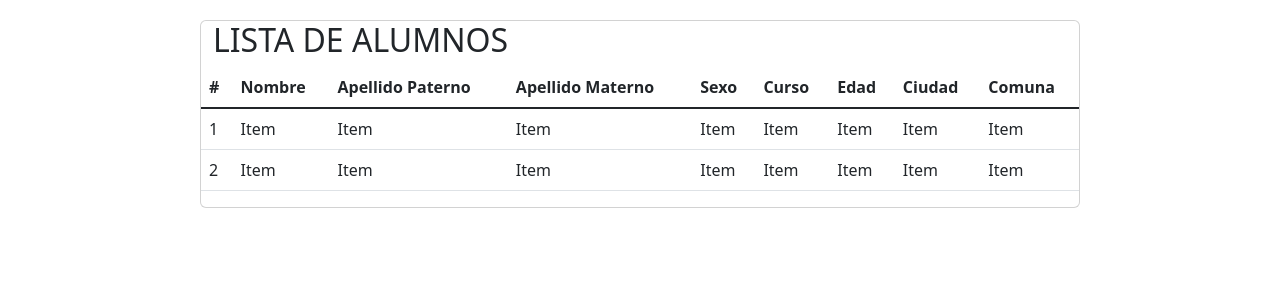
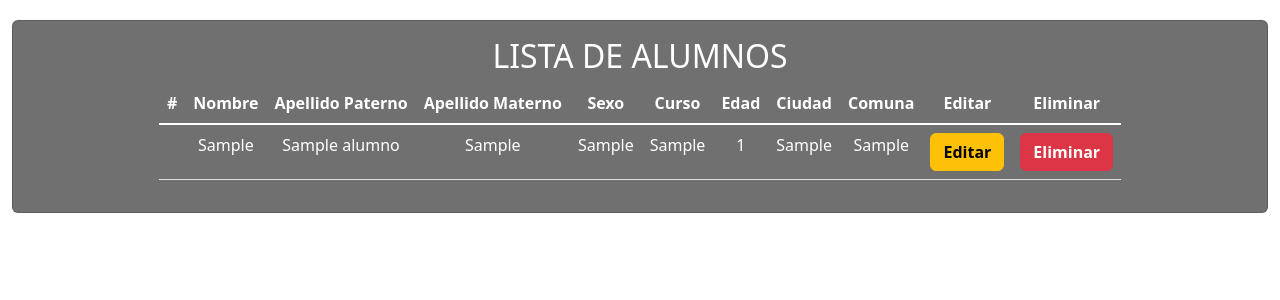
Before and after one commit to emmanuel0892/Eva2, a Django app: page /listado in a window 1280 px wide. Shown: the top 300 px of the page. Run offline with Django 4.2, Linux system fonts and the light colour scheme; tables that the repository leaves empty hold one stand-in row (values such as "Sample post").

Commit message:
views listar listo

```diff
--- a/Eva2/app_colegio/static/css/estilos.css
+++ b/Eva2/app_colegio/static/css/estilos.css
@@ -65,6 +65,11 @@
     margin-left: 50px;
 }
 
-#cardForm{
+#cardinfo{
     background-color: #707070 !important;
+    color: white;
 }
+
+#tablainfo, #tittabla{
+    color: white;
+}
--- a/Eva2/app_colegio/templates/listado.html
+++ b/Eva2/app_colegio/templates/listado.html
@@ -10,54 +10,62 @@
     <link rel="stylesheet" href="{% static 'css/estilos.css' %}">
     <link href="https://cdn.jsdelivr.net/npm/bootstrap@5.2.2/dist/css/bootstrap.min.css" rel="stylesheet" integrity="sha384-Zenh87qX5JnK2Jl0vWa8Ck2rdkQ2Bzep5IDxbcnCeuOxjzrPF/et3URy9Bv1WTRi" crossorigin="anonymous">
     <title>Document</title>
+    <script>
+        const botonEliminar = (id) => {
+            if(window.confirm("¿Eliminar Alumno?")){
+                window.location.href = "/eliminarAlumno/" + id;
+            }
+        }
+
+        const botonEditar = (id) => {
+            if(window.confirm("¿Editar Alumno?")){
+                window.location.href = "/editarAlumno/" + id;
+            }
+        }
+    </script>
 </head>
 <body>
 
+    <div class="container-fluid">
         <div class="row">
-        <div class="container-fluid">
-            <div class="col" id="lista">
-                <div class="card text-start">
-                    <div class="table-responsive">
+            <div class="col">
+                <div class="card text-center" id="cardinfo">
+                  <div class="card-body">
                     <div class="container">
                         <h2>LISTA DE ALUMNOS</h2>
                     </div>
-                        <table class="table table-hover">
-                            <thead class="table">
+                    <table class="table table-responsive table-hover" id="tablainfo">
+                        <thead class="table" id="tittabla">
                             <tr>
-                                    <th>#</th>
-                                    <th>Nombre</th>
-                                    <th>Apellido Paterno</th>
-                                    <th>Apellido Materno</th>
-                                    <th>Sexo</th>
-                                    <th>Curso</th>
-                                    <th>Edad</th>
-                                    <th>Ciudad</th>
-                                    <th>Comuna</th>
+                                <th scope="col">#</th>
+                                <th scope="col">Nombre</th>
+                                <th scope="col">Apellido Paterno</th>
+                                <th scope="col">Apellido Materno</th>
+                                <th scope="col">Sexo</th>
+                                <th scope="col">Curso</th>
+                                <th scope="col">Edad</th>
+                                <th scope="col">Ciudad</th>
+                                <th scope="col">Comuna</th>
+                                <th scope="col">Editar</th>
+                                <th scope="col">Eliminar</th>
                             </tr>
                         </thead>
                         <tbody class="table-group-divider">
+                            {% for i in alum %}
                             <tr class="table-hover" >
-                                    <td scope="row" title="#">1</td>
-                                    <td title="Nombre">Item</td>
-                                    <td title="Apellido Paterno">Item</td>
-                                    <td title="Apellido Materno">Item</td>
-                                    <td title="Sexo">Item</td>
-                                    <td title="Curso">Item</td>
-                                    <td title="Edad">Item</td>
-                                    <td title="Ciudad">Item</td>
-                                    <td title="Comuna">Item</td>
+                                <th data-title="#"></th>
+                                <td data-title="Nombre">{{ i.rut }}</td>
+                                <td data-title="Apellido Paterno">{{ i.nombre }}</td>
+                                <td data-title="Apellido Materno">{{ i.apellidos }}</td>
+                                <td data-title="Sexo">{{ i.sexo }}</td>
+                                <td data-title="Curso">{{ i.curso }}</td>
+                                <td data-title="Edad">{{ i.edad }}</td>
+                                <td data-title="Ciudad">{{ i.ciudad }}</td>
+                                <td data-title="Comuna">{{ i.comuna }}</td>
+                                <td data-title="Editar"><button type="button" onclick="botonEditar({{ i.id }})" class="btn btn-warning"><strong>Editar</strong></button></td>
+                                <td data-title="Eliminar"><button type="button" onclick="botonEliminar({{ i.id }})" class="btn btn-danger"><strong>Eliminar</strong></button></td>
                             </tr>
-                                <tr class="table-hover" >
-                                    <td scope="row" title="#">2</td>
-                                    <td title="Nombre">Item</td>
-                                    <td title="Apellido Paterno">Item</td>
-                                    <td title="Apellido Materno">Item</td>
-                                    <td title="Sexo">Item</td>
-                                    <td title="Curso">Item</td>
-                                    <td title="Edad">Item</td>
-                                    <td title="Ciudad">Item</td>
-                                    <td title="Comuna">Item</td>
-                                </tr>
+                            {% endfor %}
                         </tbody>
                     </table>
                   </div>
--- a/Eva2/app_colegio/views.py
+++ b/Eva2/app_colegio/views.py
@@ -30,4 +30,10 @@ def registrar(request):
     return render(request, 'form_registrar.html')
 
 def listado(request):
-    return render(request, 'listado.html')
+
+    alum = alumnos.objects.all().values()
+    datos = {
+        'alum':alum
+    }
+
+    return render(request, 'listado.html',datos)
```
Lines whose indentation alone changed are shown as unchanged.
